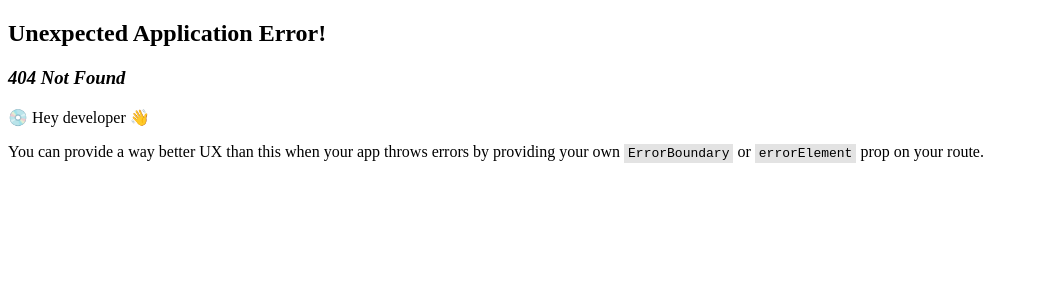
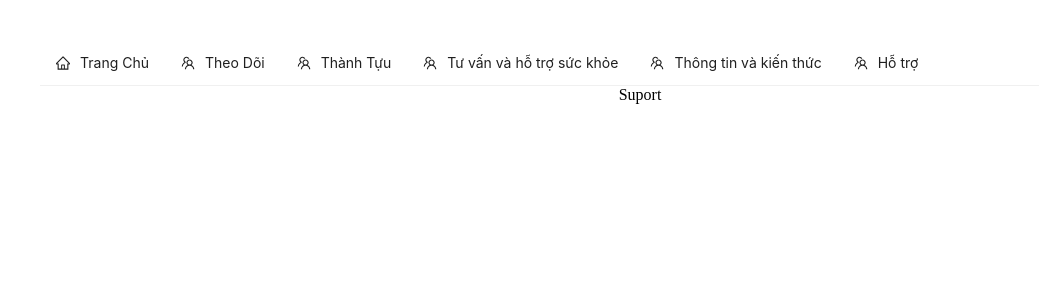
Before and after one commit to Lee-412/VigorSociety, a React (Vite) app: page /Follow in a window 1280 px wide. Before the commit this address had no page. Shown: the top 300 px of the page, without its empty margins (0-1039 px from the left). Built offline with nearby package versions, Linux system fonts and the light colour scheme.

Commit message:
update base FER

```diff
--- a/package.json
+++ b/package.json
@@ -10,7 +10,8 @@
     "preview": "vite preview"
   },
   "dependencies": {
-    "antd": "5.8.4",
+    "@ant-design/icons": "^5.3.5",
+    "antd": "^5.15.4",
     "react": "18.2.0",
     "react-dom": "18.2.0",
     "react-router-dom": "6.15.0",
--- /dev/null
+++ b/src/AchievementComponent/achiveComponent.tsx
@@ -0,0 +1,9 @@
+
+const AchiveComponent = () => {
+    return (
+        <>
+            Thành tựu
+        </>
+    )
+}
+export default AchiveComponent;
--- a/src/App.tsx
+++ b/src/App.tsx
@@ -1,12 +1,70 @@
+import { Button, Menu, MenuProps } from 'antd';
 import './App.scss'
-s
+import React, { useState } from 'react';
+import { Link, Outlet } from 'react-router-dom';
+import { HomeOutlined, TeamOutlined } from '@ant-design/icons';
+
+const items: MenuProps['items'] = [
+  {
+    label: <Link to='/'>Trang Chủ</Link>,
+    key: 'introduction',
+    icon: <HomeOutlined />,
+  },
+  {
+    label: <Link to='/Follow'>Theo Dõi</Link >,
+    key: 'follow',
+    icon: <TeamOutlined />,
+    disabled: false,
+  },
+  {
+    label: <Link to='/Achive'>Thành Tựu</Link >,
+    key: 'achievement',
+    icon: <TeamOutlined />,
+    disabled: false,
+  },
+  {
+    label: <Link to='/Advise'>Tư vấn và hỗ trợ sức khỏe</Link >,
+    key: 'Advise',
+    icon: <TeamOutlined />,
+    disabled: false,
+  },
+  {
+    label: <Link to='/Information'>Thông tin và kiến thức</Link >,
+    key: 'information_knowledge',
+    icon: <TeamOutlined />,
+    disabled: false,
+  },
+  {
+    label: <Link to='/Support'>Hỗ trợ</Link >,
+    key: 'support',
+    icon: <TeamOutlined />,
+    disabled: false,
+  },
+];
+
+const Header: React.FC = () => {
+  const [current, setCurrent] = useState('home');
+
+  const onClick: MenuProps['onClick'] = (e) => {
+    setCurrent(e.key);
+  };
+
+  return (
+    <div>
+      <Menu onClick={onClick}
+        selectedKeys={[current]}
+        mode="horizontal" items={items} />
+    </div>
+  )
+};
 
 function App() {
 
   return (
     <>
       <div>
-        Hello world
+        <Header />
+        <Outlet />
       </div>
     </>
   )
--- /dev/null
+++ b/src/Introduction/Introduction.tsx
@@ -0,0 +1,6 @@
+const Introduction = () => {
+    return (
+        <div>13</div>
+    )
+}
+export default Introduction;
--- /dev/null
+++ b/src/SuportComponent/Support.tsx
@@ -0,0 +1,8 @@
+const Support = () => {
+    return (
+        <div>
+            Suport
+        </div>
+    )
+}
+export default Support;
--- a/src/main.tsx
+++ b/src/main.tsx
@@ -5,22 +5,39 @@ import {
 } from "react-router-dom";
 
 import React from 'react';
+import App from './App';
+import Introduction from './Introduction/Introduction';
+import Support from './SuportComponent/Support';
+import AchiveComponent from './AchievementComponent/achiveComponent';
 
 // router web
 const router = createBrowserRouter([
   {
     path: "/",
-    element: <div>Home</div>,
+    element: <App />,
     children: [
-      { index: true, element: <div>basic</div> },
+      { index: true, element: <Introduction /> },
       {
-        path: "page1",
-        element: <div> page 1</div>,
+        path: "Follow",
+        element: <Support />,
       },
       {
-        path: "page2",
-        element: <div>page2</div>,
-      }
+        path: "Achive",
+        element: <AchiveComponent />,
+      },
+      {
+        path: "Advise",
+        element: <AchiveComponent />,
+      },
+      {
+        path: "Information",
+        element: <AchiveComponent />,
+      },
+      {
+        path: "Support",
+        element: <Support />,
+      },
+
     ]
   },
 ]);
```
Also changed, not shown: src/screens/users.page.tsx (deleted, +0 -10 lines).
